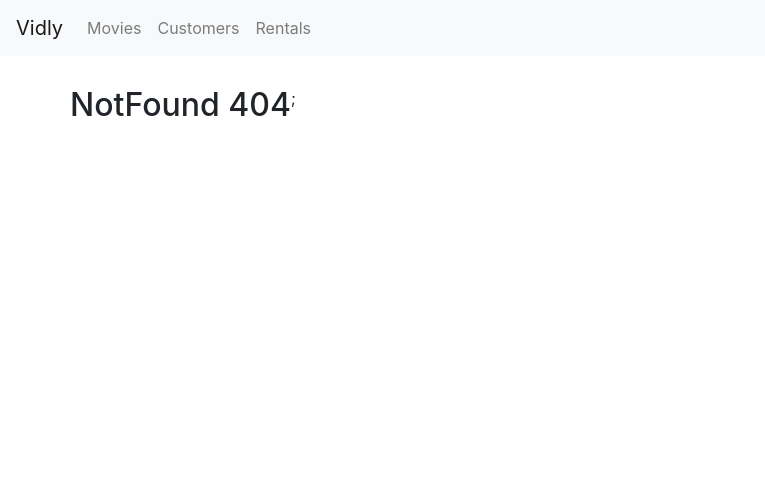
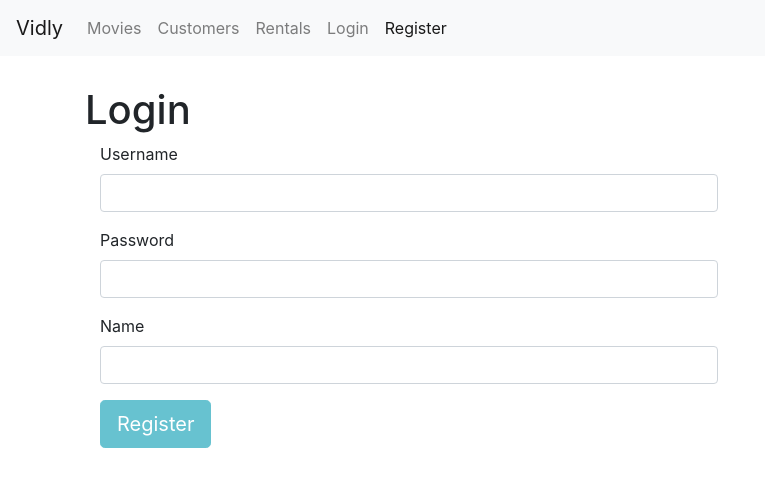
Before and after one commit to Didbar/vidly, a React (Create React App) app: page /register in a window 1280 px wide. Before the commit this address led to /not-found. Shown: the top 486 px of the page, without its empty margins (0-765 px from the left). Built offline with nearby package versions, Linux system fonts and the light colour scheme.

Commit message:
Add Login and Register Forms

```diff
--- a/package.json
+++ b/package.json
@@ -8,6 +8,7 @@
     "@testing-library/user-event": "^12.1.10",
     "bootstrap": "^4.6.0",
     "font-awesome": "^4.7.0",
+    "joi-browser": "^13.4.0",
     "lodash": "^4.17.21",
     "prop-types": "^15.6.2",
     "query-string": "^6.14.1",
--- a/src/App.js
+++ b/src/App.js
@@ -7,6 +7,8 @@
 import Rentals from "./components/rentals";
 import NotFound from "./components/common/notFound";
 import MovieForm from "./components/movieForm";
+import LoginForm from "./components/loginForm";
+import RegisterForm from "./components/registerForm";
 import "./App.css";
 
 function App() {
@@ -15,6 +17,8 @@
       <NavBar />
       <main className="container">
         <Switch>
+          <Route path="/register" component={RegisterForm} />
+          <Route path="/login" component={LoginForm} />
           <Route path="/movies/:id" component={MovieForm} />
           <Route path="/movies" component={Movies} />
           <Route path="/customers" component={Customers} />
--- /dev/null
+++ b/src/components/common/form.jsx
@@ -0,0 +1,80 @@
+import { Component } from "react";
+import Joi from "joi-browser";
+import Input from "./input";
+
+class Form extends Component {
+  state = {
+    data: {},
+    errors: {},
+  };
+
+  validate = () => {
+    const option = { abortEarly: false };
+    const { error } = Joi.validate(this.state.data, this.schema, option);
+    if (!error) return null;
+
+    const errors = {};
+    error.details.forEach((item) => {
+      errors[item.path[0]] = item.message;
+    });
+
+    return errors;
+  };
+
+  validateProperty = ({ name, value }) => {
+    const obj = { [name]: value };
+    const schema = { [name]: this.schema[name] };
+
+    const { error } = Joi.validate(obj, schema);
+
+    return error ? error.details[0].message : null;
+  };
+
+  handleSubmit = (e) => {
+    e.preventDefault();
+
+    const errors = this.validate();
+
+    this.setState({ errors: errors || {} });
+    if (errors) return;
+
+    this.doSubmit();
+  };
+
+  handleChange = ({ currentTarget: input }) => {
+    const errors = { ...this.state.errors };
+    const errorMessage = this.validateProperty(input);
+
+    if (errorMessage) errors[input.name] = errorMessage;
+    else delete errors[input.name];
+
+    const data = { ...this.state.data };
+
+    data[input.name] = input.value;
+    this.setState({ data, errors });
+  };
+
+  renderButton(label) {
+    return (
+      <button disabled={this.validate()} className="btn btn-info btn-lg">
+        {label}
+      </button>
+    );
+  }
+
+  renderInput(name, label, type = "text") {
+    const { data, errors } = this.state;
+    return (
+      <Input
+        name={name}
+        type={type}
+        label={label}
+        value={data[name]}
+        error={errors[name]}
+        onChange={this.handleChange}
+      />
+    );
+  }
+}
+
+export default Form;
--- /dev/null
+++ b/src/components/common/input.jsx
@@ -0,0 +1,13 @@
+import React from "react";
+
+const Input = ({ name, label, error, ...rest }) => {
+  return (
+    <div className="form-group ">
+      <label htmlFor={name}>{label}</label>
+      <input {...rest} id={name} name={name} className="form-control" />
+      {error && <div className="alert alert-danger">{error}</div>}
+    </div>
+  );
+};
+
+export default Input;
--- /dev/null
+++ b/src/components/loginForm.jsx
@@ -0,0 +1,36 @@
+import React from "react";
+import Form from "./common/form";
+import Joi from "joi-browser";
+
+class LoginForm extends Form {
+  state = {
+    data: { username: "", password: "" },
+    errors: {},
+  };
+
+  schema = {
+    username: Joi.string().required().label("Username"),
+    password: Joi.string().required().label("Password"),
+  };
+
+  doSubmit = () => {
+    //Call the server
+    console.log("Submitted");
+  };
+
+  render() {
+    return (
+      <div>
+        <h1>Login</h1>
+        <form className="col-md-7" onSubmit={this.handleSubmit}>
+          {this.renderInput("username", "Username")}
+          {this.renderInput("password", "Password", "password")}
+
+          {this.renderButton("Login")}
+        </form>
+      </div>
+    );
+  }
+}
+
+export default LoginForm;
--- a/src/components/navbar.jsx
+++ b/src/components/navbar.jsx
@@ -35,6 +35,16 @@
               Rentals
             </NavLink>
           </li>
+          <li className="nav-item">
+            <NavLink className="nav-link" to="/login">
+              Login
+            </NavLink>
+          </li>
+          <li className="nav-item">
+            <NavLink className="nav-link" to="/register">
+              Register
+            </NavLink>
+          </li>
         </ul>
       </div>
     </nav>
--- /dev/null
+++ b/src/components/registerForm.jsx
@@ -0,0 +1,38 @@
+import React from "react";
+import Form from "./common/form";
+import Joi from "joi-browser";
+
+class LoginForm extends Form {
+  state = {
+    data: { username: "", password: "", name: "" },
+    errors: {},
+  };
+
+  schema = {
+    username: Joi.string().email().required().label("Username"),
+    name: Joi.string().required().label("Name"),
+    password: Joi.string().min(5).label("Password"),
+  };
+
+  doSubmit = () => {
+    //Call the server
+    console.log("Submitted");
+  };
+
+  render() {
+    return (
+      <div>
+        <h1>Login</h1>
+        <form className="col-md-7" onSubmit={this.handleSubmit}>
+          {this.renderInput("username", "Username", "email")}
+          {this.renderInput("password", "Password", "password")}
+          {this.renderInput("name", "Name")}
+
+          {this.renderButton("Register")}
+        </form>
+      </div>
+    );
+  }
+}
+
+export default LoginForm;
```
Also changed, not shown: 1 other file (tests, documents, lock files or other folders).
